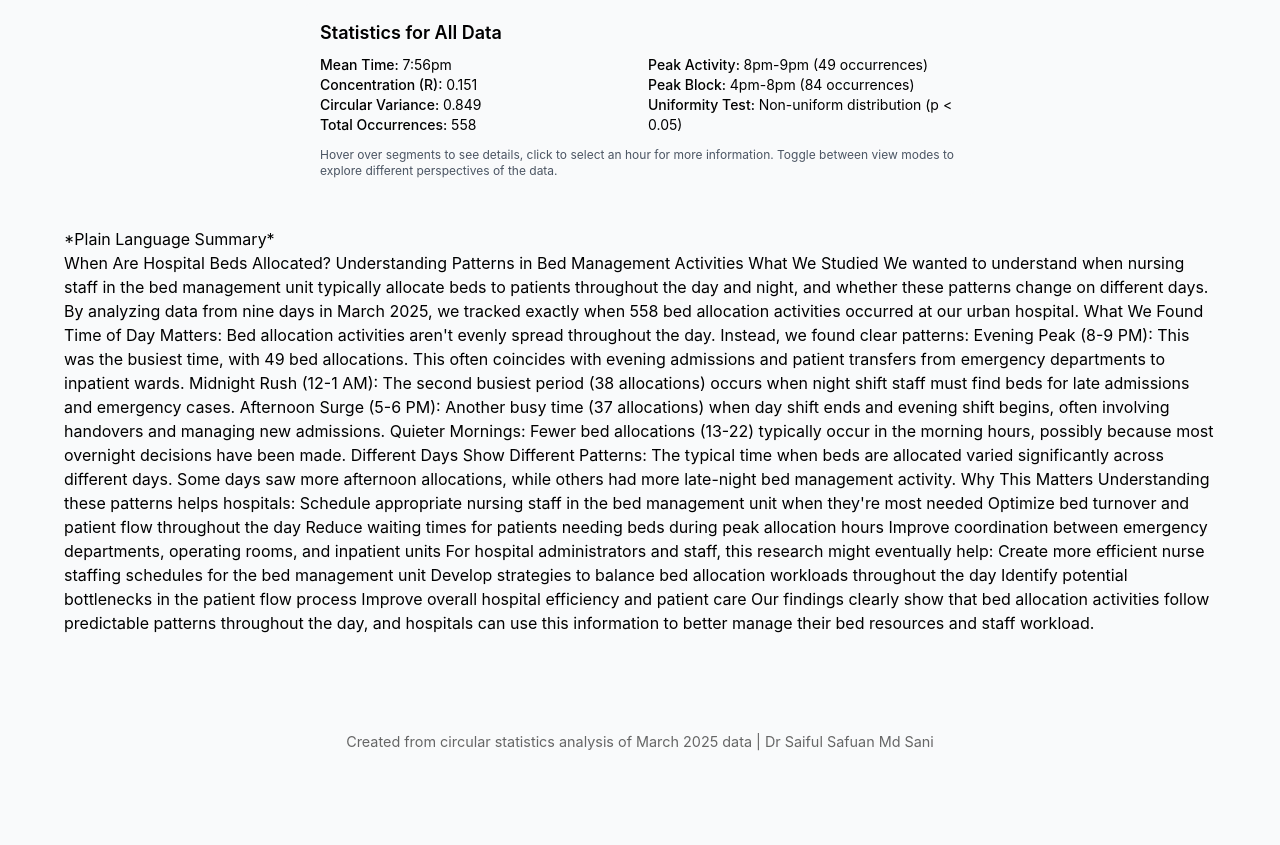
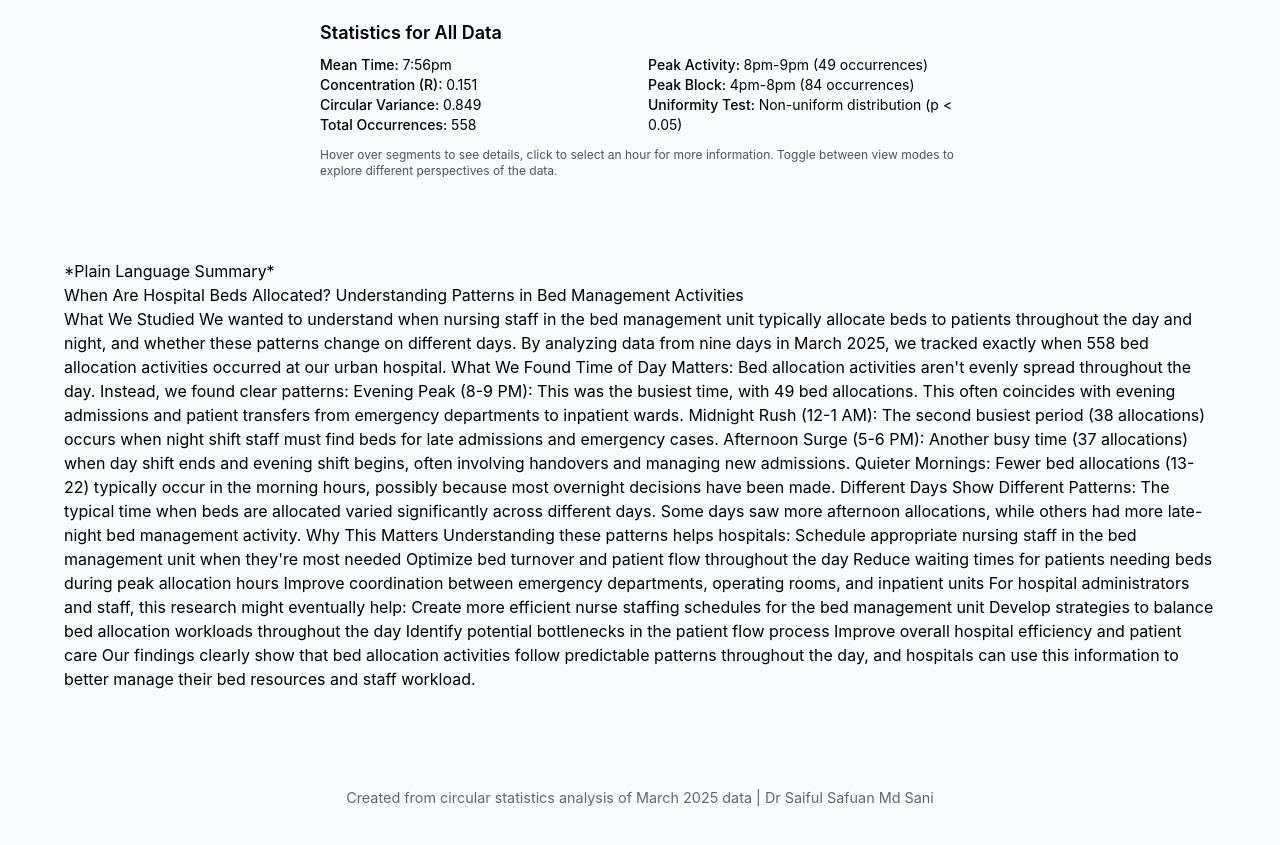
Before and after one commit to dcicantab5/csa-allocation-time, a plain HTML site: page index.html in a window 1280 px wide. Shown: the part 1037-1882 px from the top of the page. Before the commit the page ends 1838 px from the top, so only its background shows below. Drawn offline with nearby package versions, Linux system fonts and the light colour scheme.

Commit message:
header index.html

```diff
--- a/index.html
+++ b/index.html
@@ -72,8 +72,10 @@
     </main>
 
     <div class="container">
+        <header class="header"></header>
           <h2 class="subsection-title">*Plain Language Summary*</h2>
-          <p>When Are Hospital Beds Allocated? Understanding Patterns in Bed Management Activities
+          <h3>When Are Hospital Beds Allocated? Understanding Patterns in Bed Management Activities</h3>
+          <p>
 What We Studied
 We wanted to understand when nursing staff in the bed management unit typically allocate beds to patients throughout the day and night, and whether these patterns change on different days. By analyzing data from nine days in March 2025, we tracked exactly when 558 bed allocation activities occurred at our urban hospital.
 What We Found
```
